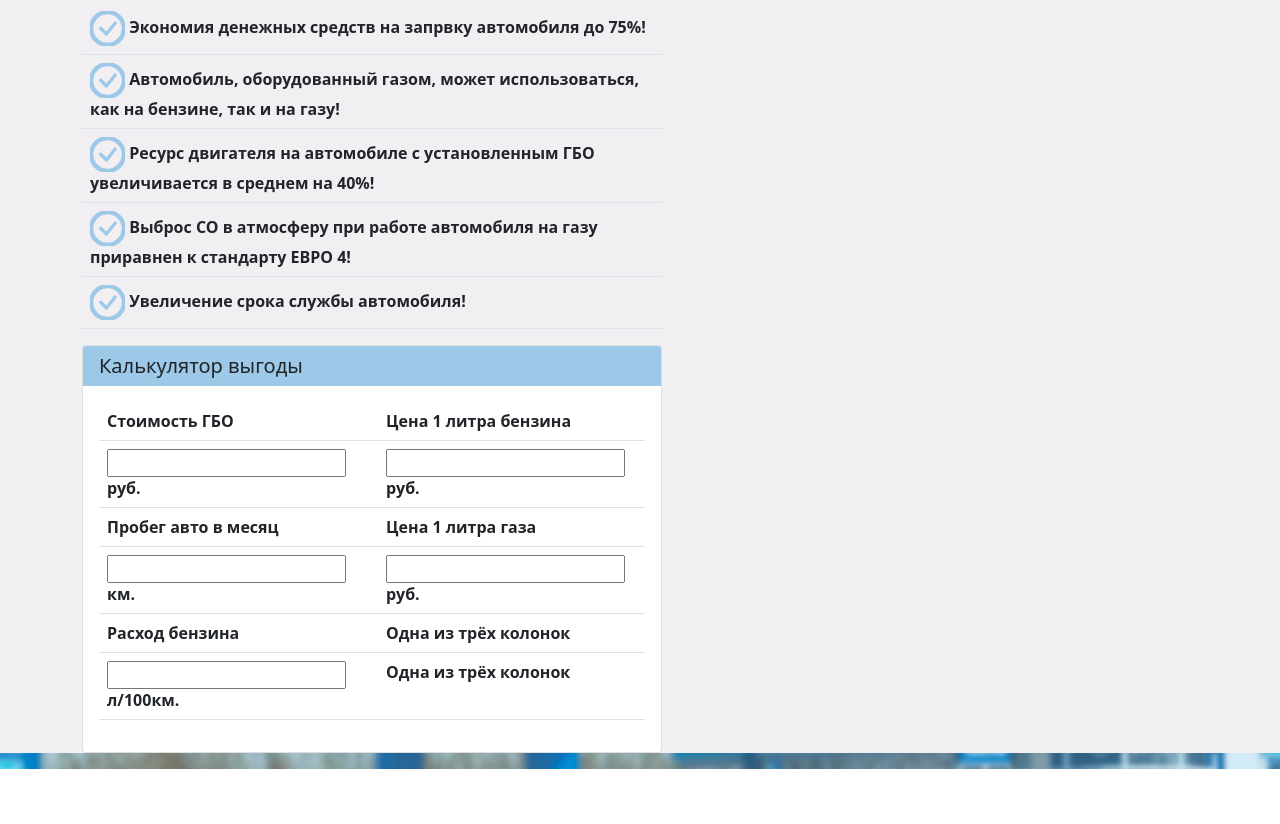
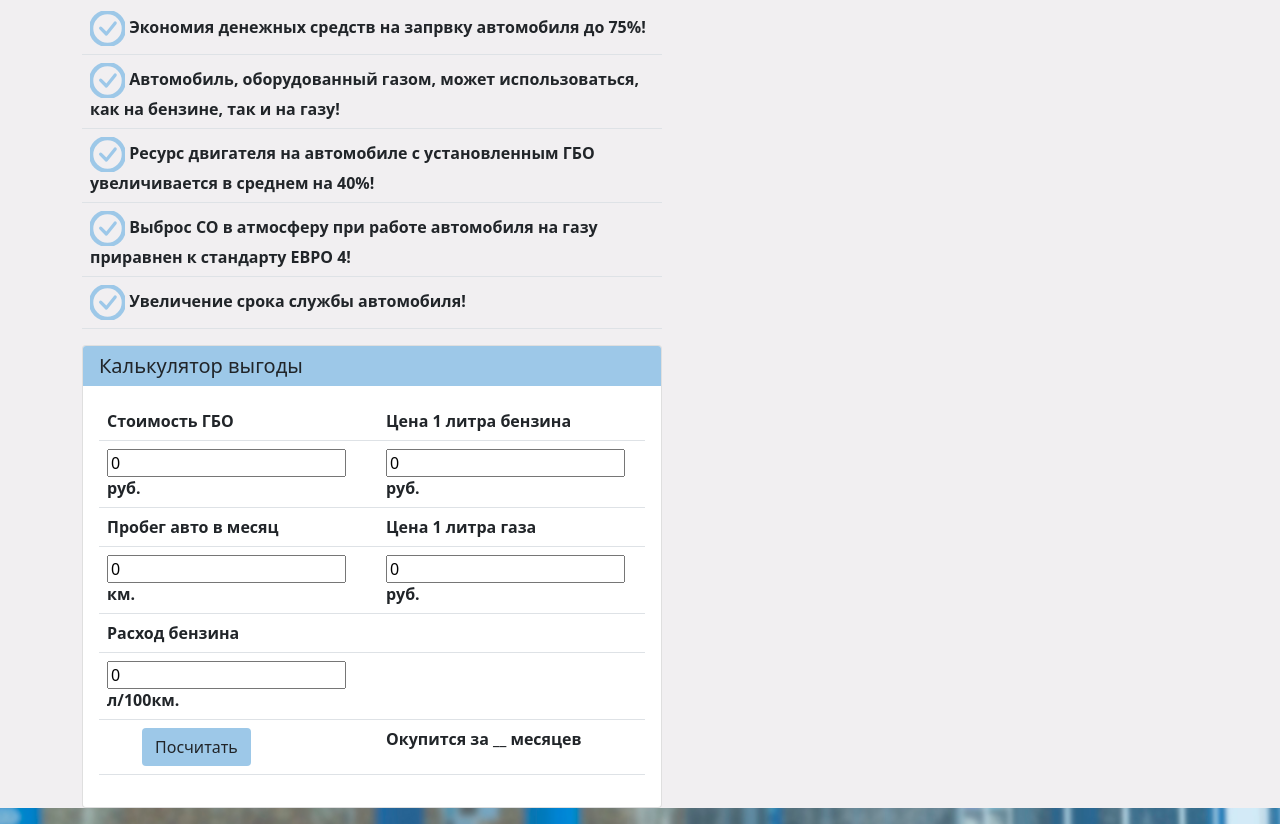
Before and after one commit to Dommonster/Dommonster, a plain HTML site: page index.html in a window 1280 px wide. Shown: the part 1348-2172 px from the top of the page. Before the commit the page ends 2117 px from the top, so only its background shows below. Drawn offline with nearby package versions, Linux system fonts and the light colour scheme; a script that the page names is missing.

Commit message:
Add files via upload

```diff
--- a/index.html
+++ b/index.html
@@ -57,13 +57,13 @@
 							<div id="carouselExampleControls" class="carousel slide" data-bs-ride="carousel">
 								<div class="carousel-inner">
 									<div class="carousel-item active">
-										<img src="gas1.jpg" class="d-block w-100" alt="СУП">
+										<img src="gas5.jpg" class="d-block w-100" alt="СУП">
 									</div>
 									<div class="carousel-item">
 										<img src="gas4.jpg" class="d-block w-100" alt="газ">
 									</div>
 									<div class="carousel-item">
-										<img src="gas5.jpg" class="d-block w-100" alt="авто">
+										<img src="gas1.jpg" class="d-block w-100" alt="авто">
 									</div>
 									<div class="carousel-item">
 										<img src="gas4.jpg" class="d-block w-100" alt="скидка">
@@ -112,8 +112,8 @@
 		<p>
 
 				<div class="container">
-				    <div class="grid">
-				      <div class="g-col-6" id="plus">
+
+				      <div id="plus">
 					  <table class="table">
 						<tr> <th> <img src="check.svg" height="35px" width="35px"> Экономия денежных средств на запрвку автомобиля до 75%!</th></tr>
 						<tr><th><img src="check.svg" height="35px" width="35px"> Автомобиль, оборудованный газом, может использоваться, как на бензине, так и на газу!</th></tr>
@@ -123,7 +123,7 @@
 					  </table>
 				      </div>
 
-				      <div class="g-col-6" id="nepos">
+				      <div id="nepos">
 					<div class="card">
 						<h5 class="card-header" id="calchead">Калькулятор выгоды</h5>
 						<div class="card-body">
@@ -149,12 +149,12 @@
 										<div class="row">
 											<th scope="col">
 												<div class="col-sm">
-													<input type="number" name="num" min="1"> руб.
+													<input type="number" name="num" min="1" id="gbo" value="0"> руб.
 												</div>
 											</th>
 											<th scope="col">
 												<div class="col-sm">
-													<input type="number" name="num" min="1"> руб.
+													<input type="number" name="num" min="1" id="benz" value="0"> руб.
 												</div>
 											</th>
 
@@ -182,12 +182,12 @@
 										<div class="row">
 											<th scope="col">
 												<div class="col-sm">
-													<input type="number" name="num" min="1"> км.
+													<input type="number" name="num" min="1" id="probeg" value="0"> км.
 												</div>
 											</th>
 											<th scope="col">
 												<div class="col-sm">
-													<input type="number" name="num" min="1"> руб.
+													<input type="number" name="num" min="1" id="gas" value="0"> руб.
 												</div>
 											</th>
 										</div>
@@ -203,7 +203,7 @@
 											</th>
 											<th scope="col">
 												<div class="col-sm">
-													Одна из трёх колонок
+
 												</div>
 											</th>
 										</div>
@@ -214,16 +214,24 @@
 										<div class="row">
 											<th scope="col">
 												<div class="col-sm">
-													<input type="number" name="num" min="1"> л/100км.
+													<input type="number" name="num" min="1" id="rashod" value="0"> л/100км.
 												</div>
 											</th>
 											<th scope="col">
 												<div class="col-sm">
-													Одна из трёх колонок
+
 												</div>
 											</th>
 										</div>
 									</div>
+								</tr>
+								<tr>
+									<th>
+										<button type="button" class="btn" id="calcbtn" onclick="calcul()">Посчитать</button>
+									</th>
+									<th>
+										Окупится за <output id="outcalc">__</output> месяцев
+									</th>
 								</tr>
 
 						</table>
@@ -238,7 +246,17 @@
 
 
 	<script type="text/javascript">
-
+		function calcul(){
+			var result;
+			var gbo = Number(document.getElementById("gbo").value);
+			var benz = Number(document.getElementById("benz").value);
+			var probeg = Number(document.getElementById("probeg").value);
+			var gas = Number(document.getElementById("gas").value);
+			var rashod = Number(document.getElementById("rashod").value);
+			result = gbo  / (((rashod*benz/100)-(rashod*gas/100))*probeg);
+			result = Math.trunc(result);
+			document.getElementById("outcalc").innerHTML = result;
+		}
 	</script>
 
 	<!-- Дополнительный JavaScript; выберите один из двух! -->
--- a/style.css
+++ b/style.css
@@ -100,3 +100,8 @@ width: 580px;
 	border-color: black;
 
 }
+
+#calcbtn{
+	background-color: #9dc8e8;
+	margin-left: 35px
+}
```
